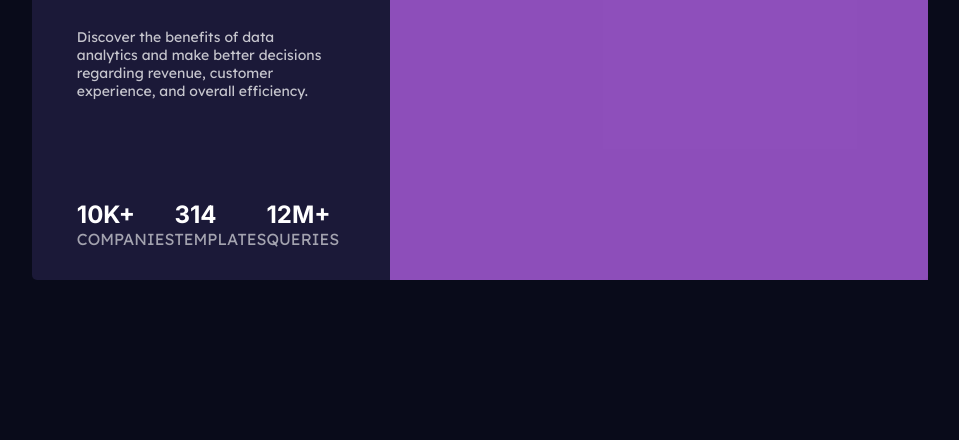
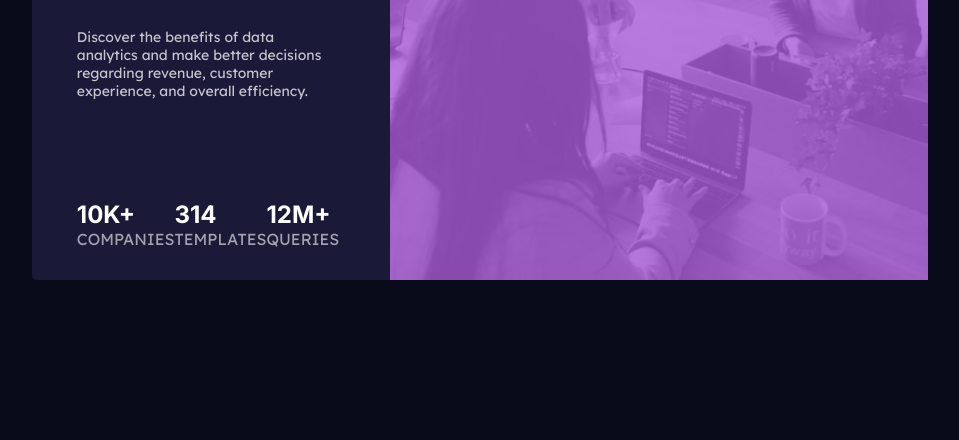
Before and after one commit to sadmanishrak/stat-card, a plain HTML site: page index.html in a window 1280 px wide. Shown: the part 360-800 px from the top of the page, without its empty margins (160-1119 px from the left). Drawn offline with Linux system fonts and the light colour scheme.

Commit message:
Update style.css

```diff
--- a/style.css
+++ b/style.css
@@ -77,7 +77,7 @@ body {
 .card__container__image {
   width: 60%;
   height: 100%;
-  background-image: url("/images/image-header-desktop.jpg");
+  background-image: url("image-header-desktop.jpg");
   background-size: cover;
   background-repeat: no-repeat;
   z-index: 1000;
```
